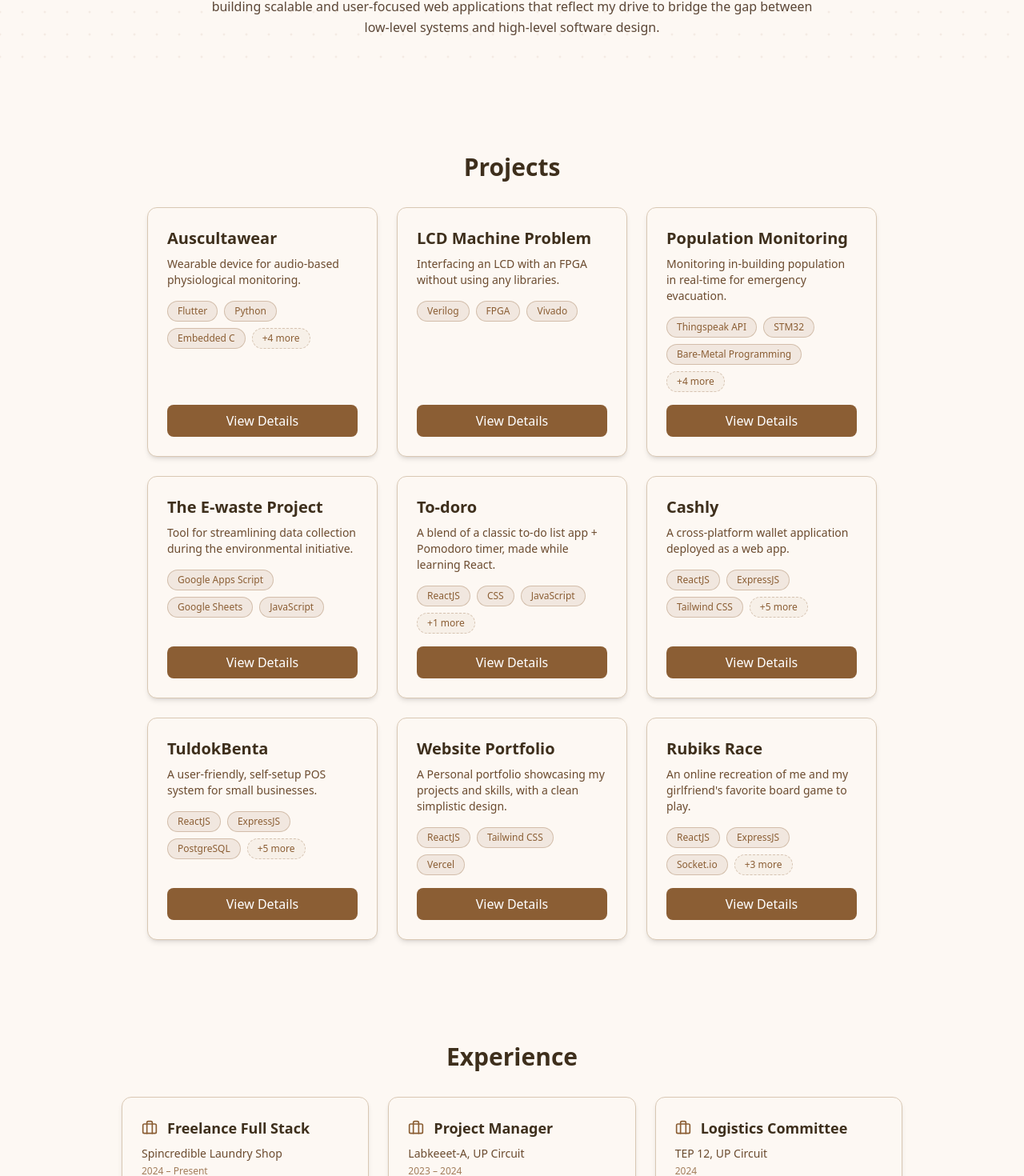
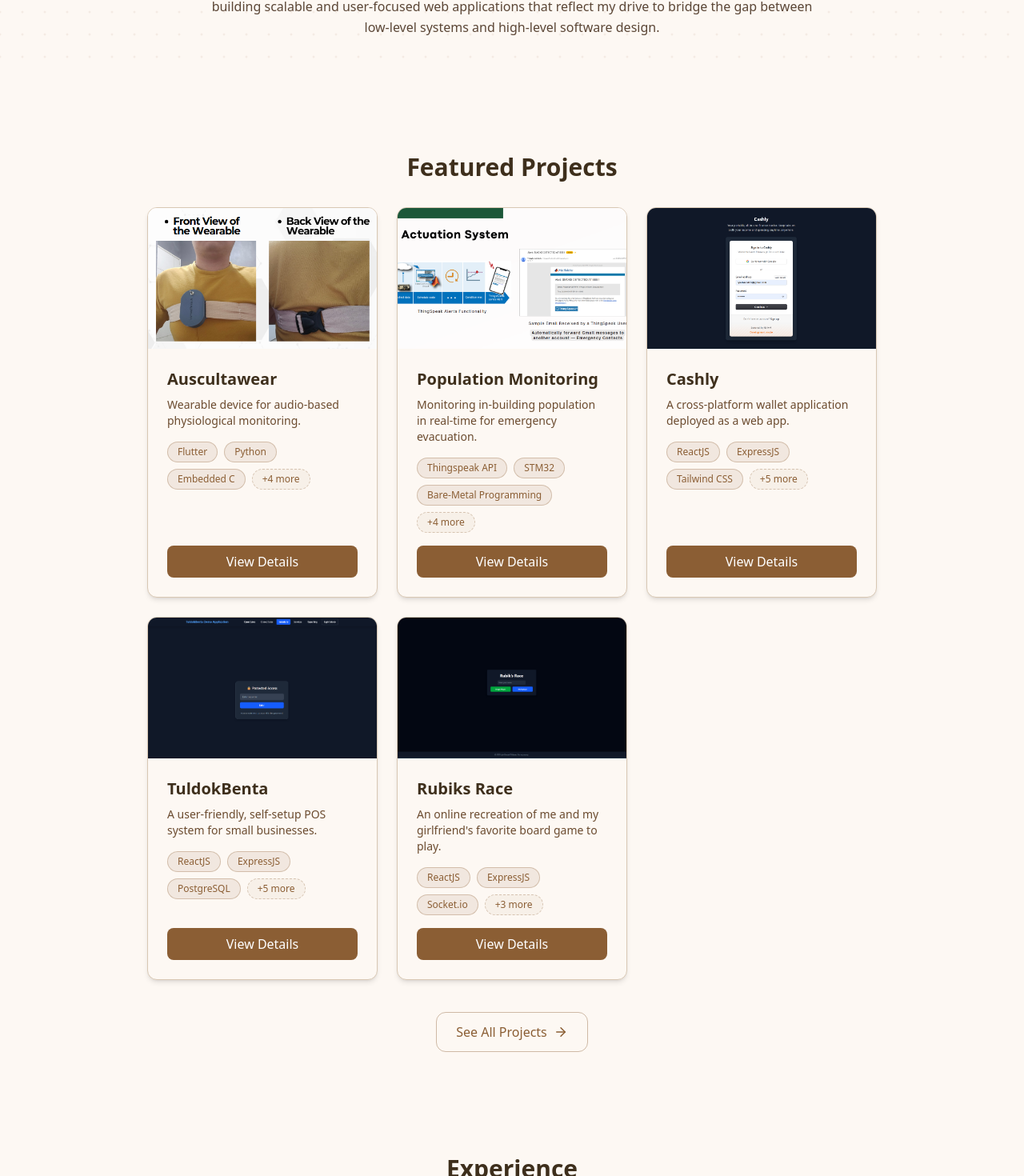
Before and after one commit to lyle0129/lyle-trillanes-portfolio, a React (Vite) app in the folder trillanes-lyle/: page / in a window 1280 px wide. Shown: the part 713-2183 px from the top of the page at 80% size. Built offline with nearby package versions, Linux system fonts and the light colour scheme.

Commit message:
Added a All projects page and had a featured projects portion on the homepage

```diff
--- a/trillanes-lyle/package.json
+++ b/trillanes-lyle/package.json
@@ -15,6 +15,7 @@
     "lucide-react": "^0.545.0",
     "react": "^19.1.1",
     "react-dom": "^19.1.1",
+    "react-router-dom": "^7.14.2",
     "tailwindcss": "^4.1.14"
   },
   "devDependencies": {
--- a/trillanes-lyle/src/App.jsx
+++ b/trillanes-lyle/src/App.jsx
@@ -1,10 +1,12 @@
 import { useEffect, useRef, useState } from "react";
+import { BrowserRouter, Routes, Route, Outlet } from "react-router-dom";
 import Navbar from "./components/Navbar";
 import Hero from "./components/Hero";
 import About from "./components/About";
 import Projects from "./components/Projects";
 import Contact from "./components/Contact";
 import Experience from "./components/Experience";
+import AllProjectsPage from "./pages/AllProjectsPage";
 
 function DotGrid({ isDark }) {
   const canvasRef = useRef(null);
@@ -89,7 +91,6 @@ function DotGrid({ isDark }) {
 }
 
 function App() {
-  // ✅ Initialize from localStorage (script in index.html already set DOM correctly)
   const [isDark, setIsDark] = useState(() => {
     return localStorage.getItem("theme") === "dark";
   });
@@ -106,10 +107,26 @@ function App() {
 
   const toggleTheme = () => setIsDark((prev) => !prev);
 
+  // Shared layout wrapping all routes
+  function Layout() {
     return (
       <div className="relative bg-[#fdf8f3] text-[#3e2f1c] dark:bg-[#1c1917] dark:text-[#f4e9dc] transition-colors duration-500 min-h-screen">
         <DotGrid isDark={isDark} />
         <div className="relative z-10">
+          <Outlet />
+        </div>
+      </div>
+    );
+  }
+
+  return (
+    <BrowserRouter>
+      <Routes>
+        <Route element={<Layout />}>
+          <Route
+            path="/"
+            element={
+              <>
                 <Navbar theme={isDark} toggleTheme={toggleTheme} />
                 <main className="max-w-5xl mx-auto px-6">
                   <Hero />
@@ -121,8 +138,16 @@ function App() {
                 <footer className="text-center text-sm py-6 text-[#8b5e34] dark:text-[#d7b693]">
                   © {new Date().getFullYear()} Lyle Denzell C. Trillanes
                 </footer>
-      </div>
-    </div>
+              </>
+            }
+          />
+          <Route
+            path="/projects"
+            element={<AllProjectsPage isDark={isDark} toggleTheme={toggleTheme} />}
+          />
+        </Route>
+      </Routes>
+    </BrowserRouter>
   );
 }
 
--- a/trillanes-lyle/src/components/Navbar.jsx
+++ b/trillanes-lyle/src/components/Navbar.jsx
@@ -1,16 +1,19 @@
 import { useState, useEffect } from "react";
+import { useLocation, useNavigate, Link } from "react-router-dom";
 import { Menu, X } from "lucide-react";
 import ThemeToggle from "./ThemeToggle";
 
-export default function Navbar({ theme, toggleTheme }) {
+export default function Navbar({ theme, toggleTheme, isProjectsPage = false }) {
   const [menuOpen, setMenuOpen] = useState(false);
   const [activeSection, setActiveSection] = useState("about");
   const [showTooltip, setShowTooltip] = useState(false);
+  const navigate = useNavigate();
 
   const toggleMenu = () => setMenuOpen((prev) => !prev);
 
-  // 🔹 Highlight section in view
+  // 🔹 Highlight section in view (only on home page)
   useEffect(() => {
+    if (isProjectsPage) return;
     const sections = document.querySelectorAll("section[id]");
     const observer = new IntersectionObserver(
       (entries) => {
@@ -23,11 +26,19 @@ export default function Navbar({ theme, toggleTheme }) {
 
     sections.forEach((section) => observer.observe(section));
     return () => sections.forEach((section) => observer.unobserve(section));
-  }, []);
+  }, [isProjectsPage]);
+
+  const handleNavClick = (e, hash) => {
+    if (isProjectsPage) {
+      e.preventDefault();
+      navigate("/" + hash);
+    }
+    setMenuOpen(false);
+  };
 
   const linkClasses = (id) =>
     `relative transition-colors ${
-      activeSection === id
+      !isProjectsPage && activeSection === id
         ? "text-[#8b5e34] dark:text-[#d7b693] font-semibold after:content-[''] after:absolute after:left-0 after:-bottom-1 after:w-full after:h-[2px] after:bg-[#8b5e34] dark:after:bg-[#d7b693]"
         : "hover:text-[#8b5e34] dark:hover:text-[#d7b693]"
     }`;
@@ -60,16 +71,16 @@ export default function Navbar({ theme, toggleTheme }) {
 
         {/* Desktop Links */}
         <div className="hidden md:flex items-center gap-6">
-          <a href="#about" className={linkClasses("about")}>
+          <a href="#about" onClick={(e) => handleNavClick(e, "#about")} className={linkClasses("about")}>
             About
           </a>
-          <a href="#projects" className={linkClasses("projects")}>
+          <a href="#projects" onClick={(e) => handleNavClick(e, "#projects")} className={linkClasses("projects")}>
             Projects
           </a>
-          <a href="#experience" className={linkClasses("experience")}>
+          <a href="#experience" onClick={(e) => handleNavClick(e, "#experience")} className={linkClasses("experience")}>
             Experience
           </a>
-          <a href="#contact" className={linkClasses("contact")}>
+          <a href="#contact" onClick={(e) => handleNavClick(e, "#contact")} className={linkClasses("contact")}>
             Contact
           </a>
           <ThemeToggle theme={theme} toggleTheme={toggleTheme} />
@@ -110,16 +121,16 @@ export default function Navbar({ theme, toggleTheme }) {
       >
         <div className="bg-[#fdf8f3] dark:bg-[#1c1917] border-t border-[#d7b693]/40 dark:border-[#8b5e34]/40">
           <div className="flex flex-col gap-4 py-4 px-10">
-            <a href="#about" onClick={toggleMenu} className={linkClasses("about")}>
+            <a href="#about" onClick={(e) => handleNavClick(e, "#about")} className={linkClasses("about")}>
               About
             </a>
-            <a href="#projects" onClick={toggleMenu} className={linkClasses("projects")}>
+            <a href="#projects" onClick={(e) => handleNavClick(e, "#projects")} className={linkClasses("projects")}>
               Projects
             </a>
-            <a href="#experience" onClick={toggleMenu} className={linkClasses("experience")}>
+            <a href="#experience" onClick={(e) => handleNavClick(e, "#experience")} className={linkClasses("experience")}>
               Experience
             </a>
-            <a href="#contact" onClick={toggleMenu} className={linkClasses("contact")}>
+            <a href="#contact" onClick={(e) => handleNavClick(e, "#contact")} className={linkClasses("contact")}>
               Contact
             </a>
             <ThemeToggle theme={theme} toggleTheme={toggleTheme} />
--- a/trillanes-lyle/src/components/Projects.jsx
+++ b/trillanes-lyle/src/components/Projects.jsx
@@ -1,11 +1,14 @@
 import { useState, useEffect } from "react";
+import { Link } from "react-router-dom";
 import projects from "./data/ProjectsData";
-import { X, FileText, Github, ExternalLink } from "lucide-react";
+import { X, FileText, Github, ExternalLink, ArrowRight } from "lucide-react";
 import { motion } from "framer-motion";
 
-export default function Projects() {
+export default function Projects({ showAll = false }) {
   const [selectedProject, setSelectedProject] = useState(null);
   const [selectedImage, setSelectedImage] = useState(null);
+
+  const displayedProjects = showAll ? projects : projects.filter((p) => p.featured);
 
   // Prevent body scroll when modal is open
   useEffect(() => {
@@ -55,11 +58,11 @@ export default function Projects() {
 
   return (
     <section id="projects" className="py-16 px-4 sm:px-8">
-      <h2 className="text-3xl font-bold mb-8 text-center">Projects</h2>
+      <h2 className="text-3xl font-bold mb-8 text-center">Featured Projects</h2>
 
       {/* Project Grid */}
       <div className="grid grid-cols-1 sm:grid-cols-2 lg:grid-cols-3 gap-6">
-      {projects.map((project, index) => (
+      {displayedProjects.map((project, index) => (
         <motion.div
         key={index}
         onClick={() => setSelectedProject(project)}
@@ -71,9 +74,20 @@ export default function Projects() {
           delay: index * 0.1, // 👈 optional stagger effect
         }}
         viewport={{ once: true, amount: 0.6 }} // 👈 triggers each time card enters
-        className="bg-[#fdf8f3] dark:bg-[#1f1d1b] p-6 rounded-xl shadow-md border border-[#d9c8b4] dark:border-[#2a2623] flex flex-col justify-between hover:translate-y-[-3px] hover:shadow-lg transition"
+        className="bg-[#fdf8f3] dark:bg-[#1f1d1b] rounded-xl shadow-md border border-[#d9c8b4] dark:border-[#2a2623] flex flex-col justify-between hover:translate-y-[-3px] hover:shadow-lg transition overflow-hidden"
       >
-          <div>
+          {/* Thumbnail — only on home page */}
+          {!showAll && project.thumbnail && (
+            <div className="w-full h-44 overflow-hidden">
+              <img
+                src={project.thumbnail}
+                alt={project.title}
+                className="w-full h-full object-cover"
+              />
+            </div>
+          )}
+
+          <div className="p-6 flex flex-col flex-1">
             <h3 className="text-xl font-semibold mb-2 text-[#3e2f1c] dark:text-[#f4e9dc]">
               {project.title}
             </h3>
@@ -101,7 +115,6 @@ export default function Projects() {
               </div>
             </div>
           )}
-          </div>
 
           {/* View Details Button */}
           <button
@@ -110,11 +123,22 @@ export default function Projects() {
           >
             View Details
           </button>
-
-        {/* </div> */}
+          </div>
         </motion.div>
       ))}
       </div>
+
+      {/* See All Projects Link */}
+      {!showAll && (
+        <div className="flex justify-center mt-10">
+          <Link
+            to="/projects"
+            className="flex items-center gap-2 px-6 py-3 rounded-xl border border-[#8b5e34]/40 dark:border-[#d7b693]/40 text-[#8b5e34] dark:text-[#d7b693] hover:bg-[#8b5e34] hover:dark:bg-[#d7b693] hover:text-white hover:dark:text-[#1c1917] hover:border-transparent transition font-medium"
+          >
+            See All Projects <ArrowRight size={18} />
+          </Link>
+        </div>
+      )}
 
       {/* Project Details Modal */}
       {selectedProject && (
--- /dev/null
+++ b/trillanes-lyle/src/pages/AllProjectsPage.jsx
@@ -0,0 +1,26 @@
+import { Link } from "react-router-dom";
+import { ArrowLeft } from "lucide-react";
+import Projects from "../components/Projects";
+import Navbar from "../components/Navbar";
+
+export default function AllProjectsPage({ isDark, toggleTheme }) {
+  return (
+    <>
+      <Navbar theme={isDark} toggleTheme={toggleTheme} isProjectsPage />
+      <main className="max-w-5xl mx-auto px-6 pt-24">
+        <div className="flex items-center gap-3 mb-2">
+          <Link
+            to="/"
+            className="flex items-center gap-2 text-sm text-[#8b5e34] dark:text-[#d7b693] hover:underline"
+          >
+            <ArrowLeft size={16} /> Back to Home
+          </Link>
+        </div>
+        <Projects showAll />
+      </main>
+      <footer className="text-center text-sm py-6 text-[#8b5e34] dark:text-[#d7b693]">
+        © {new Date().getFullYear()} Lyle Denzell C. Trillanes
+      </footer>
+    </>
+  );
+}
```
Also changed, not shown: trillanes-lyle/src/components/data/ProjectsData.js (+14 -0 lines), 1 other file (tests, documents, lock files or other folders). Lines whose indentation alone changed are shown as unchanged.
